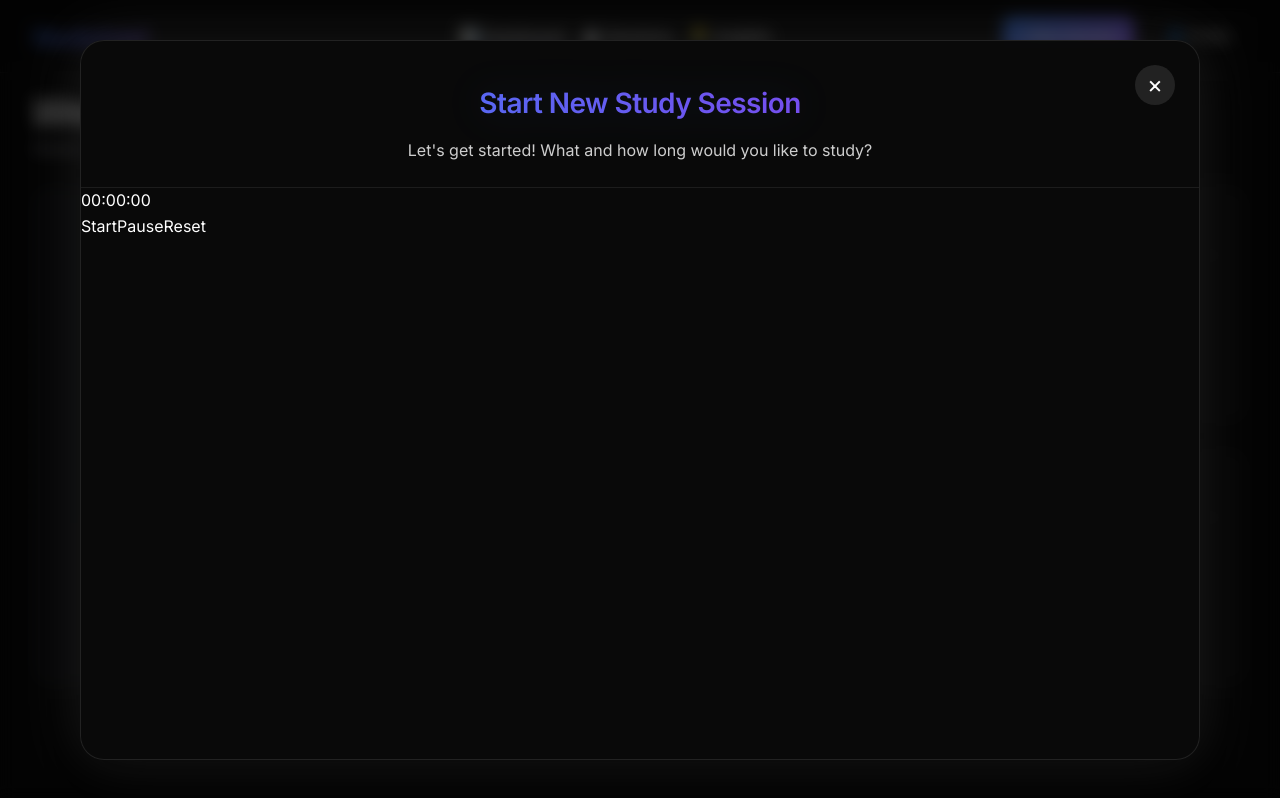
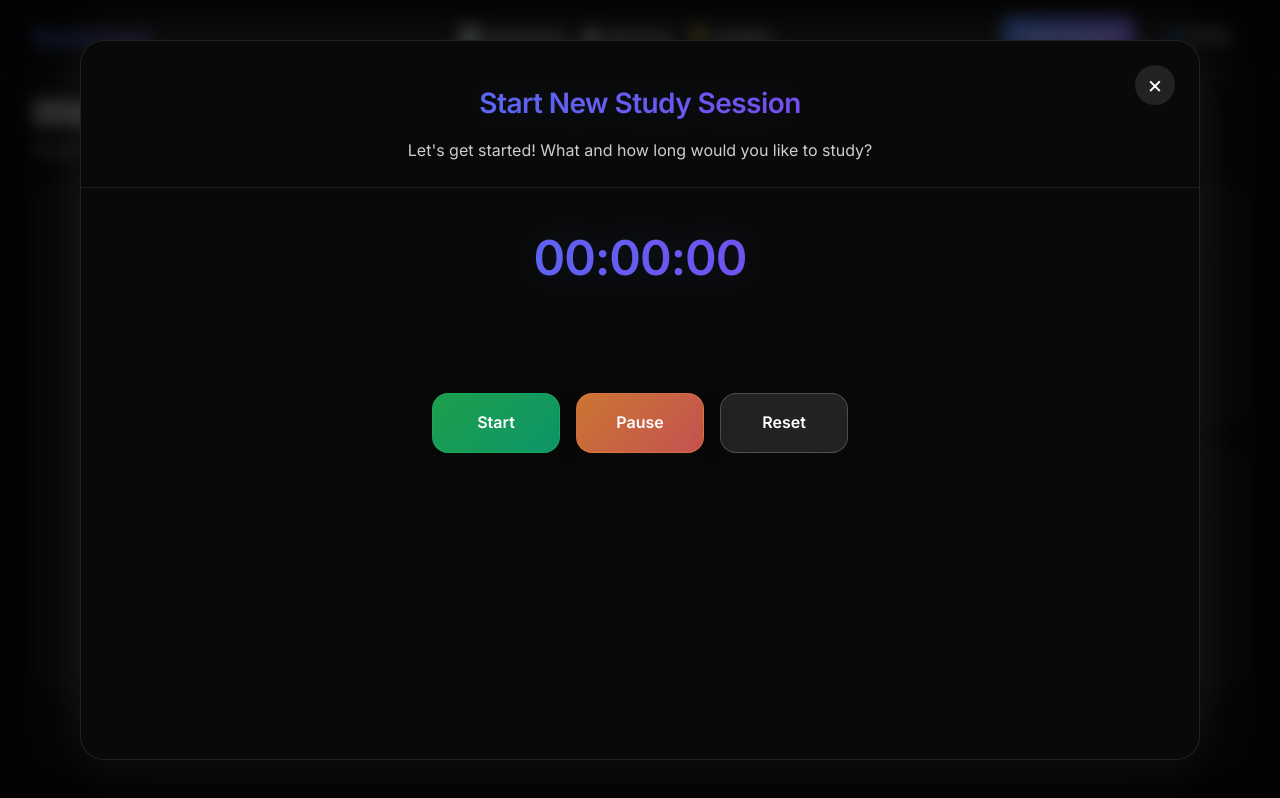
Before and after one commit to PiyushJ1/StudyIntel, a Next.js app in the folder frontend/: page /dashboard in a window 1280 px wide. Shown: the top 798 px of the page. Built offline with nearby package versions, Linux system fonts and the light colour scheme.

Commit message:
format stopwatch elements with css

```diff
--- a/frontend/components/NewSessionPopup.module.css
+++ b/frontend/components/NewSessionPopup.module.css
@@ -84,225 +84,89 @@
   font-family: 'Inter', 'SF Pro Text', -apple-system, BlinkMacSystemFont, 'Segoe UI', Roboto, sans-serif;
 }
 
-.form {
-  padding: 2rem 2.5rem;
-}
-
-.inputGroup {
-  margin-bottom: 1.5rem;
-}
-
-.label {
-  display: block;
-  font-size: 0.875rem;
-  font-weight: 600;
-  color: var(--foreground);
-  opacity: 0.9;
-  margin-bottom: 0.5rem;
-  font-family: 'Inter', 'SF Pro Text', -apple-system, BlinkMacSystemFont, 'Segoe UI', Roboto, sans-serif;
-  letter-spacing: -0.01em;
-  margin-left: 0.3rem;
-}
-
-.input, .textarea, .select {
-  width: 100%;
-  padding: 0.875rem 1rem;
-  background: rgba(var(--foreground-rgb), 0.04);
-  border: 1.5px solid rgba(var(--foreground-rgb), 0.1);
-  border-radius: 0.75rem;
-  color: var(--foreground);
-  font-size: 1rem;
-  font-family: 'Inter', 'SF Pro Text', -apple-system, BlinkMacSystemFont, 'Segoe UI', Roboto, sans-serif;
-  transition: all 0.3s ease;
-  box-sizing: border-box;
-}
-
-.input:focus, .textarea:focus, .select:focus {
-  outline: none;
-  border-color: #3b82f6;
-  background: rgba(var(--foreground-rgb), 0.06);
-  box-shadow:
-    0 0 0 3px rgba(59, 130, 246, 0.1),
-    0 4px 6px -1px rgba(0, 0, 0, 0.05);
-  transform: translateY(-1px);
-}
-
-.input::placeholder, .textarea::placeholder {
-  color: var(--foreground);
-  opacity: 0.5;
-}
-
-.textarea {
-  resize: none;
-  min-height: 80px;
-}
-
-.select {
-  cursor: pointer;
-  background-color: black !important;
-  color: white !important;
-}
-
-.select option {
-  background-color: var(--foreground-rgb);
-  color: white;
-}
-
-.features {
-  background: rgba(var(--foreground-rgb), 0.02);
-  border: 1px solid rgba(var(--foreground-rgb), 0.08);
-  border-radius: 1rem;
-  padding: 1.5rem;
-  margin-bottom: 2rem;
-}
-
-.featuresTitle {
-  font-size: 1rem;
-  font-weight: 600;
-  color: var(--foreground);
-  margin: 0 0 1rem 0;
-  font-family: 'Inter', 'SF Pro Display', -apple-system, BlinkMacSystemFont, 'Segoe UI', Roboto, sans-serif;
-}
-
-.featuresList {
-  list-style: none;
-  padding: 0;
-  margin: 0;
-  display: grid;
-  gap: 0.75rem;
-}
-
-.featuresList li {
-  font-size: 0.875rem;
-  color: var(--foreground);
-  opacity: 0.8;
-  font-family: 'Inter', 'SF Pro Text', -apple-system, BlinkMacSystemFont, 'Segoe UI', Roboto, sans-serif;
-  display: flex;
-  align-items: center;
-  gap: 0.5rem;
-}
-
-.submitButton {
-  width: 100%;
-  padding: 1rem 1.5rem;
-  background: linear-gradient(to right, #3b82f6, #9333ea);
-  color: white;
-  border: none;
-  border-radius: 0.75rem;
-  font-size: 1rem;
-  font-weight: 600;
-  cursor: pointer;
-  transition: all 0.3s ease;
-  font-family: 'Inter', 'SF Pro Display', -apple-system, BlinkMacSystemFont, 'Segoe UI', Roboto, sans-serif;
-  letter-spacing: -0.01em;
-  box-shadow: 0 8px 25px rgba(0, 0, 0, 0.15), 0 0 30px rgba(59, 130, 246, 0.2);
-  margin-bottom: 1.5rem;
-  display: flex;
-  align-items: center;
-  justify-content: center;
-  min-height: 48px;
-}
-
-.submitButton:hover:not(:disabled) {
-  transform: translateY(-2px);
-  box-shadow: 0 12px 35px rgba(0, 0, 0, 0.2), 0 0 40px rgba(59, 130, 246, 0.3);
-}
-
-.submitButton:disabled {
-  opacity: 0.7;
-  cursor: not-allowed;
-  transform: none;
-}
-
-.loading {
-  display: flex;
-  align-items: center;
-  gap: 0.5rem;
-}
-
-.spinner {
-  width: 1rem;
-  height: 1rem;
-  border: 2px solid rgba(255, 255, 255, 0.3);
-  border-top: 2px solid white;
-  border-radius: 50%;
-  animation: spin 1s linear infinite;
-}
-
-.successMessage {
-  padding: 3rem 2.5rem;
+.stopwatch {
   text-align: center;
-}
-
-.successIcon {
+  padding: 2rem;
   font-size: 3rem;
-  margin-bottom: 1rem;
-  animation: bounce 1s ease-out;
-}
-
-.successTitle {
-  font-size: 1.5rem;
   font-weight: 700;
   background: linear-gradient(to right, #3b82f6, #9333ea);
   -webkit-background-clip: text;
   background-clip: text;
   color: transparent;
-  margin-bottom: 1rem;
   font-family: 'Inter', 'SF Pro Display', -apple-system, BlinkMacSystemFont, 'Segoe UI', Roboto, sans-serif;
+  letter-spacing: -0.02em;
+  filter: drop-shadow(0 0 20px rgba(59, 130, 246, 0.15));
+  margin-bottom: 2rem;
 }
 
-.successText {
-  font-size: 1rem;
-  color: var(--foreground);
-  opacity: 0.8;
-  line-height: 1.6;
-  margin-bottom: 1.5rem;
-  font-family: 'Inter', 'SF Pro Text', -apple-system, BlinkMacSystemFont, 'Segoe UI', Roboto, sans-serif;
+.buttonContainer {
+  display: flex;
+  gap: 1rem;
+  justify-content: center;
+  padding: 2rem;
+  flex-wrap: wrap;
 }
 
-.sessionInfo {
-  background: rgba(var(--foreground-rgb), 0.04);
-  border-radius: 0.75rem;
-  padding: 1rem;
-  margin-bottom: 2rem;
-  display: flex;
-  flex-direction: column;
-  gap: 0.5rem;
+.startButton,
+.pauseButton,
+.resetButton {
+  padding: 1rem 2rem;
+  border: none;
+  border-radius: 1rem;
+  font-size: 1rem;
+  font-weight: 600;
+  font-family: 'Inter', 'SF Pro Text', -apple-system, BlinkMacSystemFont, 'Segoe UI', Roboto, sans-serif;
+  cursor: pointer;
+  transition: all 0.3s ease;
+  backdrop-filter: blur(20px);
+  -webkit-backdrop-filter: blur(20px);
+  position: relative;
+  overflow: hidden;
+  min-width: 8rem;
+  box-shadow: 0 8px 32px rgba(0, 0, 0, 0.1);
 }
 
-.sessionDetail {
-  display: flex;
-  align-items: center;
-  gap: 0.5rem;
-  font-size: 0.875rem;
-  color: var(--foreground);
-  opacity: 0.8;
+.startButton {
+  background: linear-gradient(135deg, rgba(34, 197, 94, 0.8), rgba(16, 185, 129, 0.8));
+  color: white;
+  border: 1px solid rgba(34, 197, 94, 0.3);
 }
 
-.sessionLabel {
-  font-weight: 600;
-  color: var(--foreground);
-  opacity: 1;
+.startButton:hover {
+  background: linear-gradient(135deg, rgba(34, 197, 94, 0.9), rgba(16, 185, 129, 0.9));
+  transform: translateY(-2px);
+  box-shadow: 0 12px 40px rgba(34, 197, 94, 0.3);
 }
 
-.returnButton {
-  background: linear-gradient(to right, #3b82f6, #9333ea);
+.pauseButton {
+  background: linear-gradient(135deg, rgba(251, 146, 60, 0.8), rgba(245, 101, 101, 0.8));
   color: white;
-  border: none;
-  border-radius: 0.75rem;
-  font-size: 1rem;
-  font-weight: 600;
-  padding: 0.875rem 2rem;
-  cursor: pointer;
-  transition: all 0.3s ease;
-  font-family: 'Inter', 'SF Pro Display', -apple-system, BlinkMacSystemFont, 'Segoe UI', Roboto, sans-serif;
-  letter-spacing: -0.01em;
-  box-shadow: 0 8px 25px rgba(0, 0, 0, 0.15), 0 0 30px rgba(59, 130, 246, 0.2);
+  border: 1px solid rgba(251, 146, 60, 0.3);
 }
 
-.returnButton:hover {
+.pauseButton:hover {
+  background: linear-gradient(135deg, rgba(251, 146, 60, 0.9), rgba(245, 101, 101, 0.9));
   transform: translateY(-2px);
-  box-shadow: 0 12px 35px rgba(0, 0, 0, 0.2), 0 0 40px rgba(59, 130, 246, 0.3);
+  box-shadow: 0 12px 40px rgba(251, 146, 60, 0.3);
+}
+
+.resetButton {
+  background: rgba(var(--foreground-rgb), 0.1);
+  color: var(--foreground);
+  border: 1px solid rgba(var(--foreground-rgb), 0.2);
+}
+
+.resetButton:hover {
+  background: rgba(var(--foreground-rgb), 0.15);
+  transform: translateY(-2px);
+  box-shadow: 0 12px 40px rgba(var(--foreground-rgb), 0.2);
+}
+
+.startButton:active,
+.pauseButton:active,
+.resetButton:active {
+  transform: translateY(0);
+  transition: all 0.1s ease;
 }
 
 @keyframes fadeInOverlay {
@@ -317,73 +181,10 @@
 @keyframes slideInUp {
   from {
     opacity: 0;
-    transform: translateY(50px) scale(0.95);
+    transform: translateY(60px) scale(0.95);
   }
   to {
     opacity: 1;
     transform: translateY(0) scale(1);
   }
 }
-
-@keyframes spin {
-  to {
-    transform: rotate(360deg);
-  }
-}
-
-@keyframes bounce {
-  0%, 20%, 53%, 80%, 100% {
-    transform: translateY(0);
-  }
-  40%, 43% {
-    transform: translateY(-20px);
-  }
-  70% {
-    transform: translateY(-10px);
-  }
-  90% {
-    transform: translateY(-4px);
-  }
-}
-
-/* Mobile responsiveness */
-@media (max-width: 480px) {
-  .popup {
-    margin: 1rem;
-    max-width: calc(100vw - 2rem);
-    border-radius: 1rem;
-  }
-
-  .header {
-    padding: 2rem 1.5rem 1rem 1.5rem;
-  }
-
-  .form {
-    padding: 1.5rem;
-  }
-
-  .title {
-    font-size: 1.5rem;
-  }
-
-  .closeButton {
-    top: 1rem;
-    right: 1rem;
-    width: 2rem;
-    height: 2rem;
-    font-size: 1.25rem;
-  }
-
-  .features {
-    padding: 1rem;
-  }
-
-  .successMessage {
-    padding: 2rem 1.5rem;
-  }
-
-  .sessionInfo {
-    flex-direction: column;
-    align-items: flex-start;
-  }
-}
```
